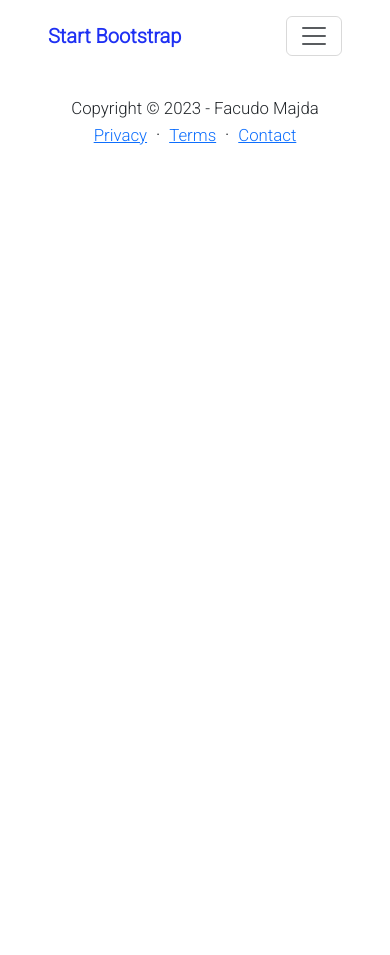
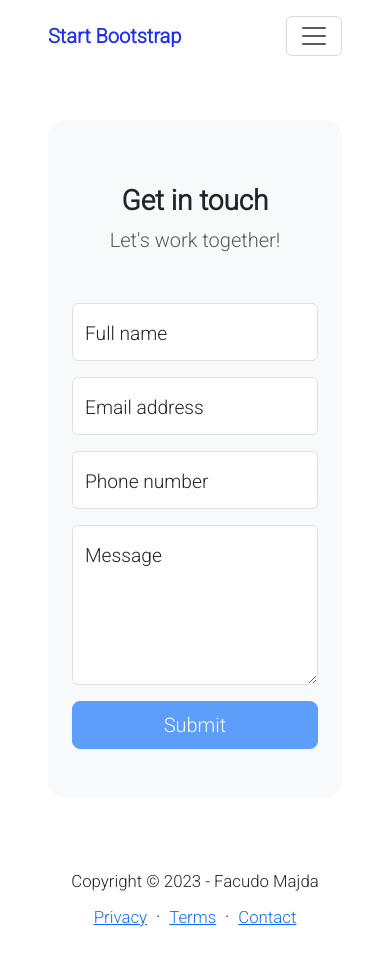
Before and after one commit to FacundoMajda/portfoliofinal, a plain HTML site: page contact.html in a window 390 px wide. Before the commit the page ends 844 px from the top, so only its background shows below. Drawn offline with nearby package versions, Linux system fonts and the light colour scheme.

Commit message:
Se agregaron clases de responsividad y se agregó contenido al contact.html

```diff
--- a/contact.html
+++ b/contact.html
@@ -30,7 +30,8 @@
     <!----------------------------------------------------->
     <title>Document</title>
   </head>
-  <body>
+  <body class="d-flex flex-column">
+    <main class="flex-shrink-0">
       <nav class="navbar navbar-expand-lg navbar-light bg-white py-3">
         <div class="container px-5">
           <a class="navbar-brand L-Affiliate-Tagged" href="index.html"
@@ -50,7 +51,9 @@
           <div class="collapse navbar-collapse" id="navbarSupportedContent">
             <ul class="navbar-nav ms-auto mb-2 mb-lg-0 small fw-bolder">
               <li class="nav-item">
-              <a class="nav-link L-Affiliate-Tagged" href="index.html">Home</a>
+                <a class="nav-link L-Affiliate-Tagged" href="index.html"
+                  >Home</a
+                >
               </li>
               <li class="nav-item">
                 <a class="nav-link L-Affiliate-Tagged" href="resume.html"
@@ -71,21 +74,159 @@
           </div>
         </div>
       </nav>
+      <!-- Fin nav -->
+      <section class="py-5">
+        <div class="container px-5">
+          <!-- Contact form-->
+          <div class="bg-light rounded-4 py-5 px-4 px-md-5">
+            <div class="text-center mb-5">
+              <div
+                class="feature bg-primary bg-gradient-primary-to-secondary text-white rounded-3 mb-3"
+              >
+                <i class="bi bi-envelope"></i>
+              </div>
+              <h1 class="fw-bolder">Get in touch</h1>
+              <p class="lead fw-normal text-muted mb-0">Let's work together!</p>
+            </div>
+            <div class="row gx-5 justify-content-center">
+              <div class="col-lg-8 col-xl-6">
+                <!-- * * * * * * * * * * * * * * *-->
+                <!-- * * SB Forms Contact Form * *-->
+                <!-- * * * * * * * * * * * * * * *-->
+                <!-- This form is pre-integrated with SB Forms.-->
+                <!-- To make this form functional, sign up at-->
+                <!-- https://startbootstrap.com/solution/contact-forms-->
+                <!-- to get an API token!-->
+                <form id="contactForm" data-sb-form-api-token="API_TOKEN">
+                  <!-- Name input-->
+                  <div class="form-floating mb-3">
+                    <input
+                      class="form-control"
+                      id="name"
+                      type="text"
+                      placeholder="Enter your name..."
+                      data-sb-validations="required"
+                    />
+                    <label for="name">Full name</label>
+                    <div
+                      class="invalid-feedback"
+                      data-sb-feedback="name:required"
+                    >
+                      A name is required.
+                    </div>
+                  </div>
+                  <!-- Email address input-->
+                  <div class="form-floating mb-3">
+                    <input
+                      class="form-control"
+                      id="email"
+                      type="email"
+                      placeholder="name@example.com"
+                      data-sb-validations="required,email"
+                    />
+                    <label for="email">Email address</label>
+                    <div
+                      class="invalid-feedback"
+                      data-sb-feedback="email:required"
+                    >
+                      An email is required.
+                    </div>
+                    <div
+                      class="invalid-feedback"
+                      data-sb-feedback="email:email"
+                    >
+                      Email is not valid.
+                    </div>
+                  </div>
+                  <!-- Phone number input-->
+                  <div class="form-floating mb-3">
+                    <input
+                      class="form-control"
+                      id="phone"
+                      type="tel"
+                      placeholder="(123) 456-7890"
+                      data-sb-validations="required"
+                    />
+                    <label for="phone">Phone number</label>
+                    <div
+                      class="invalid-feedback"
+                      data-sb-feedback="phone:required"
+                    >
+                      A phone number is required.
+                    </div>
+                  </div>
+                  <!-- Message input-->
+                  <div class="form-floating mb-3">
+                    <textarea
+                      class="form-control"
+                      id="message"
+                      type="text"
+                      placeholder="Enter your message here..."
+                      style="height: 10rem"
+                      data-sb-validations="required"
+                    ></textarea>
+                    <label for="message">Message</label>
+                    <div
+                      class="invalid-feedback"
+                      data-sb-feedback="message:required"
+                    >
+                      A message is required.
+                    </div>
+                  </div>
+                  <!-- Submit success message-->
+                  <!---->
+                  <!-- This is what your users will see when the form-->
+                  <!-- has successfully submitted-->
+                  <div class="d-none" id="submitSuccessMessage">
+                    <div class="text-center mb-3">
+                      <div class="fw-bolder">Form submission successful!</div>
+                      To activate this form, sign up at
+                      <br />
+                      <a
+                        href="https://startbootstrap.com/solution/contact-forms"
+                        >https://startbootstrap.com/solution/contact-forms</a
+                      >
+                    </div>
+                  </div>
+                  <!-- Submit error message-->
+                  <!---->
+                  <!-- This is what your users will see when there is-->
+                  <!-- an error submitting the form-->
+                  <div class="d-none" id="submitErrorMessage">
+                    <div class="text-center text-danger mb-3">
+                      Error sending message!
+                    </div>
+                  </div>
+                  <!-- Submit Button-->
+                  <div class="d-grid">
+                    <button
+                      class="btn btn-primary btn-lg disabled"
+                      id="submitButton"
+                      type="submit"
+                    >
+                      Submit
+                    </button>
+                  </div>
+                </form>
+              </div>
+            </div>
+          </div>
+        </div>
+      </section>
+    </main>
     <!-- Footer-->
     <footer class="bg-white py-4 mt-auto">
-      <div class="container px-5">
-        <div
-          class="row align-items-center justify-content-between flex-column flex-sm-row"
-        >
-          <div class="col-auto">
-            <div class="small m-0">Copyright &copy 2023 - Facudo Majda</div>
+      <div class="container">
+        <div class="row">
+          <div class="col-12 col-sm-6 text-center text-sm-left">
+            <div class="small">Copyright &copy; 2023 - Facudo Majda</div>
           </div>
-          <div class="col-auto">
-            <a class="small" href="#!">Privacy</a>
+          <div class="col-12 col-sm-6 text-center text-sm-right mt-2 mt-sm-0">
+            <a class="small" href="#">Privacy</a>
             <span class="mx-1">&middot;</span>
-            <a class="small" href="#!">Terms</a>
+            <a class="small" href="#">Terms</a>
             <span class="mx-1">&middot;</span>
-            <a class="small" href="#!">Contact</a>
+            <a class="small" href="#">Contact</a>
           </div>
         </div>
       </div>
```
Also changed, not shown: index.html (+10 -12 lines), resume.html (+8 -10 lines). Lines whose indentation alone changed are shown as unchanged.
